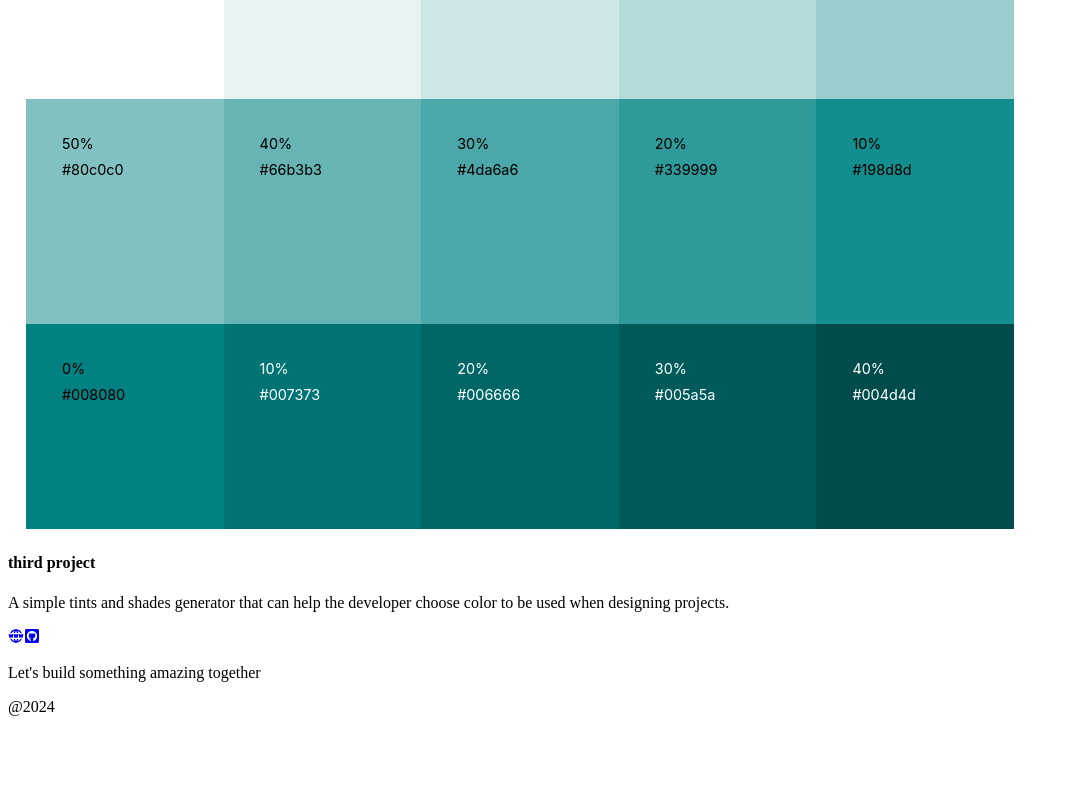
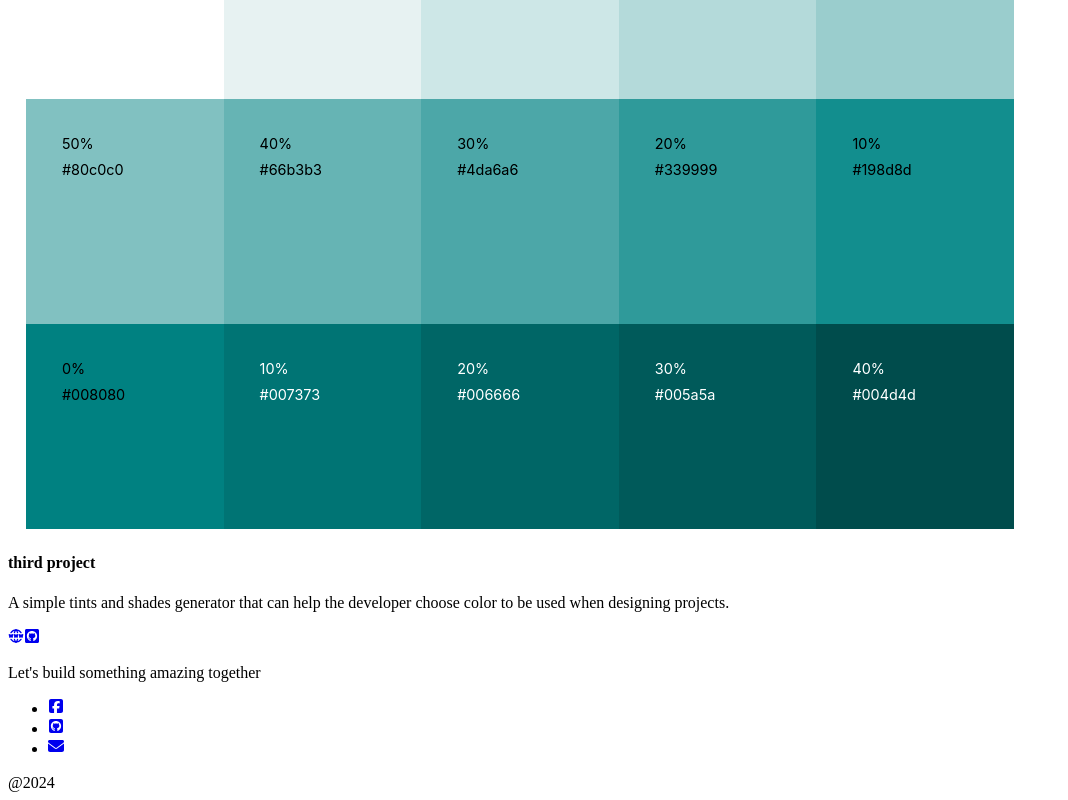
Before and after one commit to Astenos15/my-website, a React (Vite) app: page / in a window 1280 px wide. Shown: the part 4122-4922 px from the top of the page, without its empty margins (0-1068 px from the left). Before the commit the page ends 4846 px from the top, so only its background shows below. Built offline with nearby package versions, Linux system fonts and the light colour scheme; the HTML template or start-up script is replaced by a standard one.

Commit message:
update footer

```diff
--- a/src/assets/styles/components/_footer.scss
+++ b/src/assets/styles/components/_footer.scss
@@ -1,15 +1,16 @@
 .footer {
   background-color: var(--color-primary);
   min-height: 4rem;
-  padding: 2.4rem;
+  padding: 4rem;
   display: flex;
+
   flex-direction: column;
   justify-content: center;
   align-items: center;
   gap: 1rem;
 
   p {
-    font-size: 2rem;
+    font-size: 2.4rem;
     color: var(--color-text-light);
     text-transform: capitalize;
   }
@@ -19,4 +20,22 @@
     font-size: 1.6rem;
     color: var(--color-text-light);
   }
+
+  &__links {
+    list-style: none;
+    display: flex;
+    gap: 1rem;
+
+    a:link,
+    a:visited {
+      display: inline-block;
+      font-size: 2.4rem;
+      color: var(--color-text-light);
+    }
+
+    a:hover,
+    a:active {
+      color: var(--color-black);
+    }
+  }
 }
--- a/src/components/Footer.jsx
+++ b/src/components/Footer.jsx
@@ -1,8 +1,20 @@
+import { socialLinks } from "../data";
+
 const Footer = () => {
   const date = new Date().getFullYear();
   return (
     <section className="footer">
       <p>Let&apos;s build something amazing together</p>
+      <ul className="footer__links">
+        {socialLinks.map((link) => {
+          const { id, href, icon } = link;
+          return (
+            <li key={id}>
+              <a href={href}>{icon}</a>
+            </li>
+          );
+        })}
+      </ul>
       <span>&#64;{date}</span>
     </section>
   );
```
